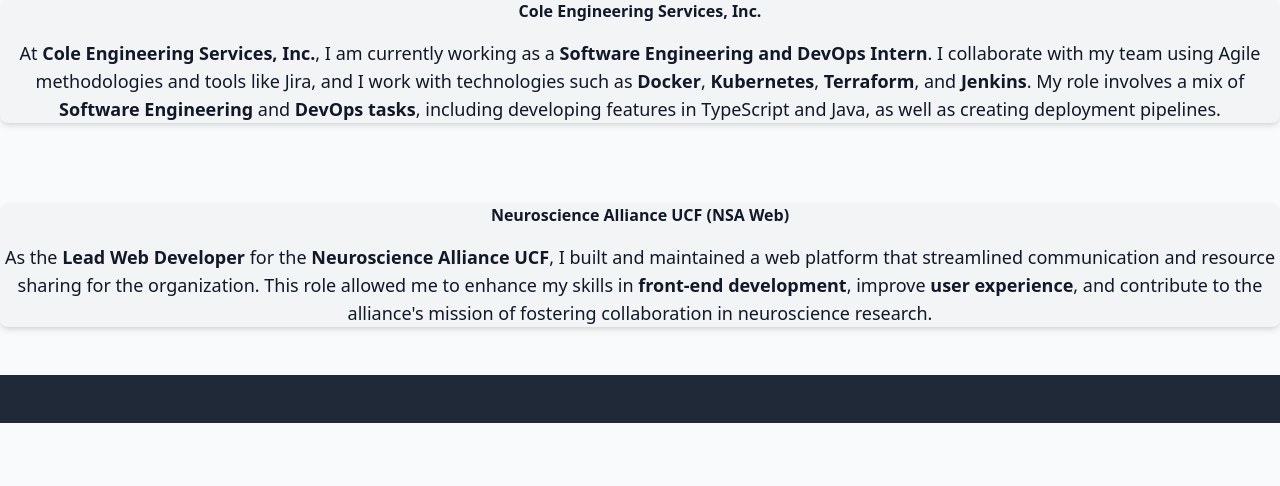
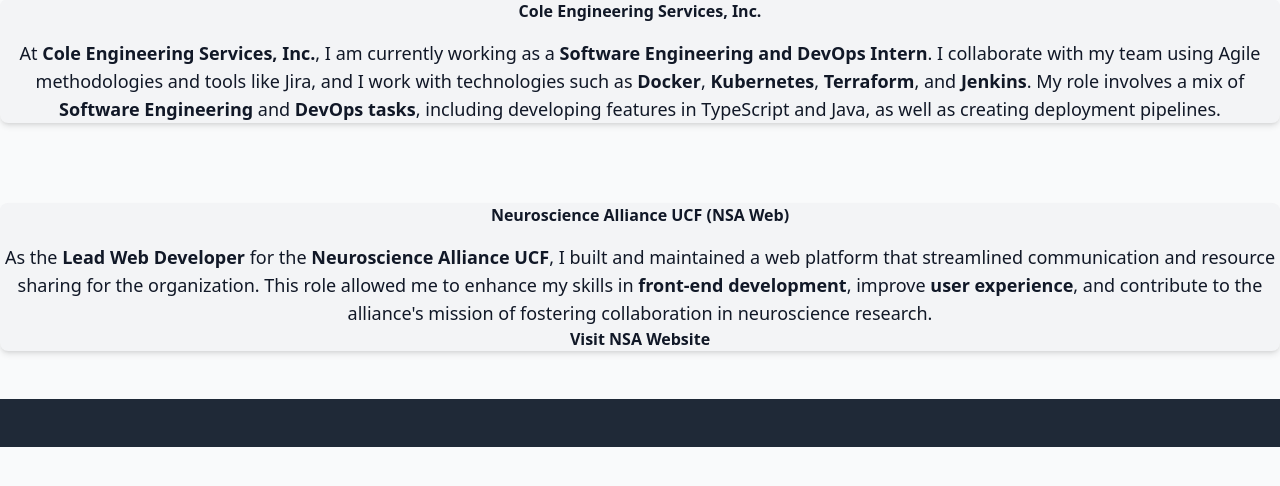
Before and after one commit to samork26/portfolio, a Django app: page /experience/ in a window 1280 px wide. Shown: the part 181-667 px from the top of the page. Run offline with Django 5.2, Linux system fonts and the light colour scheme; some libraries are stand-ins or nearby versions.

Commit message:
added link for nsa website

```diff
--- a/app/templates/experience.html
+++ b/app/templates/experience.html
@@ -27,6 +27,9 @@
             skills in <span class="font-semibold">front-end development</span>, improve <span class="font-semibold">user experience</span>, and contribute to the alliance's mission
             of fostering collaboration in neuroscience research.
         </p>
+        <a href="https://www.nsaucf.org" target="_blank" class="text-blue-600 hover:underline font-semibold mt-4 inline-block">
+            Visit NSA Website
+        </a>
     </div>
 </div>
 {% endblock %}
```
Also changed, not shown: 2 other files.
